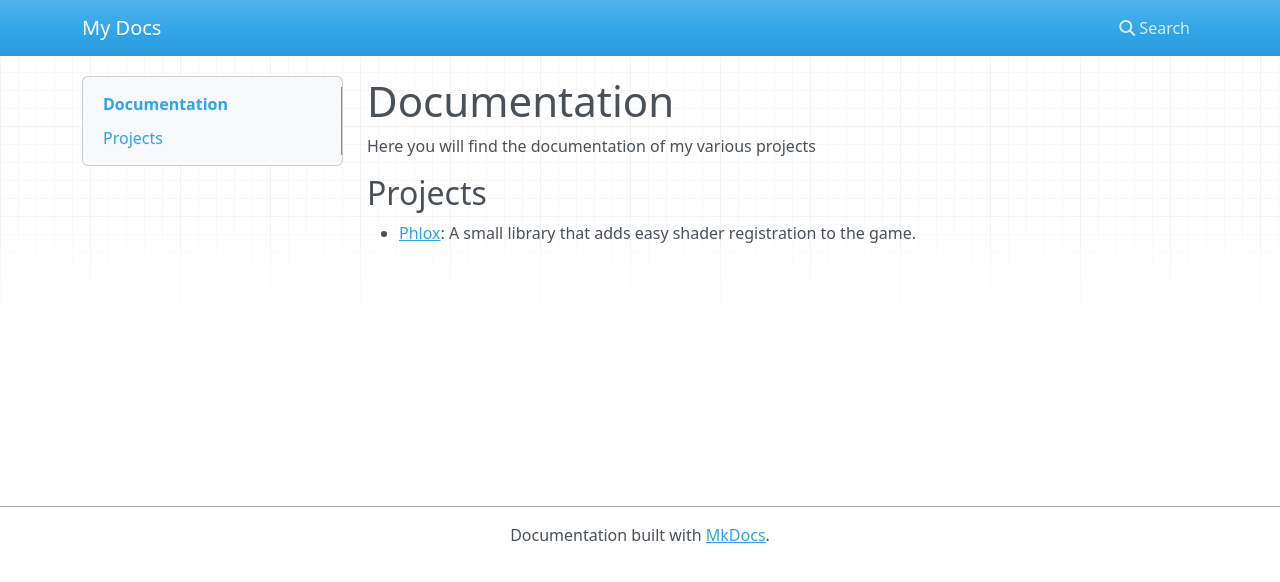
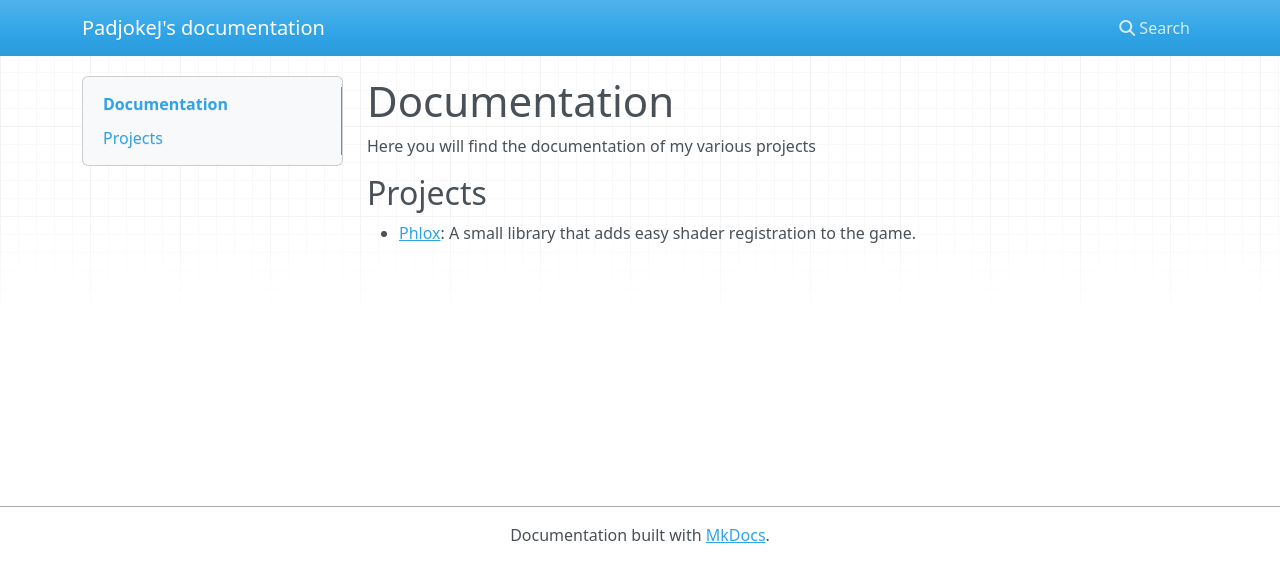
Before and after one commit to PadjokeJ/padjokej.github.io, an MkDocs documentation site: the page built from docs/index.md, in a window 1280 px wide. Shown: the top 582 px of the page. Built offline with MkDocs 1.6.1, drawn with Linux system fonts in a browser that asks for light colours; nearby versions of some CDN libraries.

Commit message:
feat: change site name

```diff
--- a/mkdocs.yml
+++ b/mkdocs.yml
@@ -1 +1 @@
-site_name: My Docs
+site_name: PadjokeJ's documentation
```
